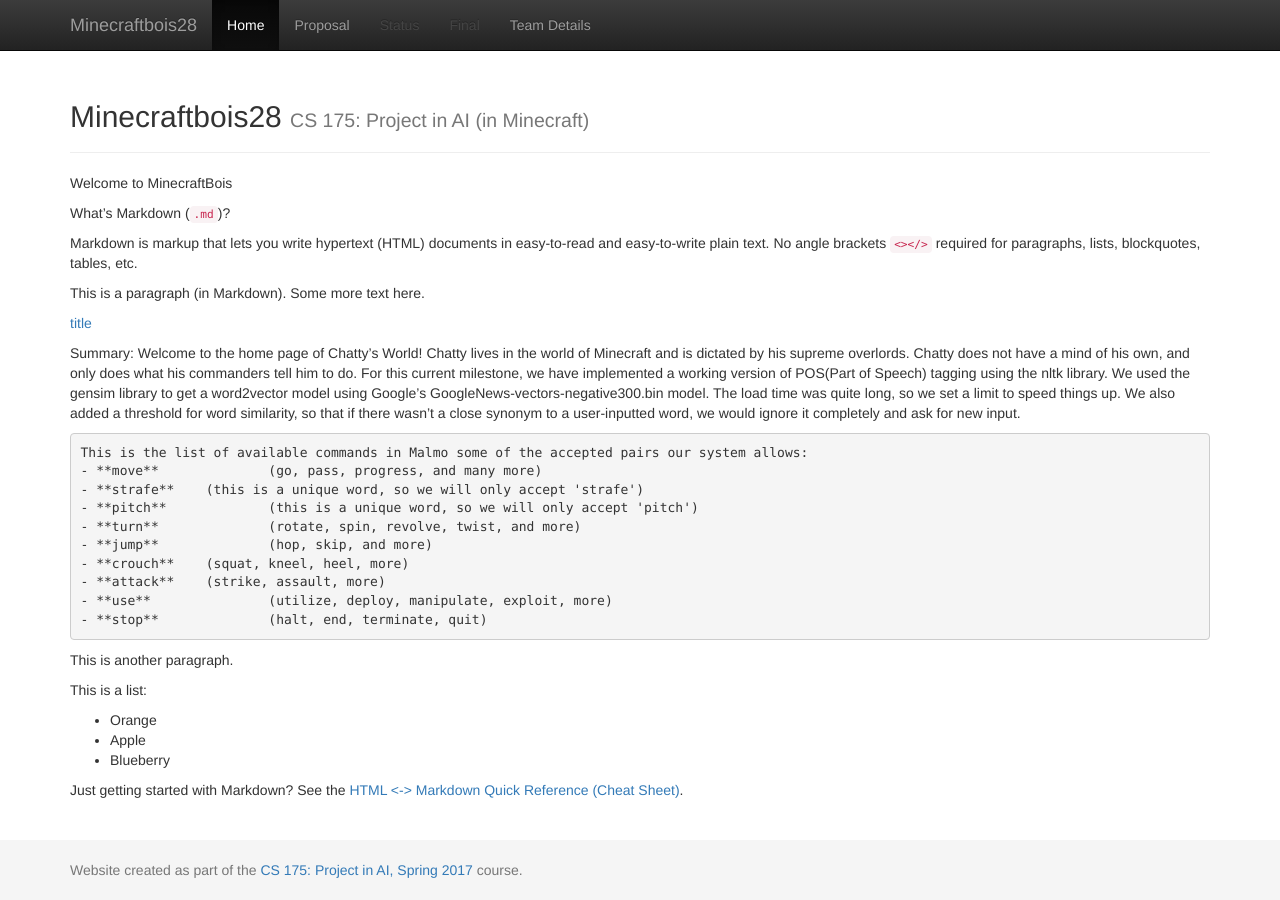
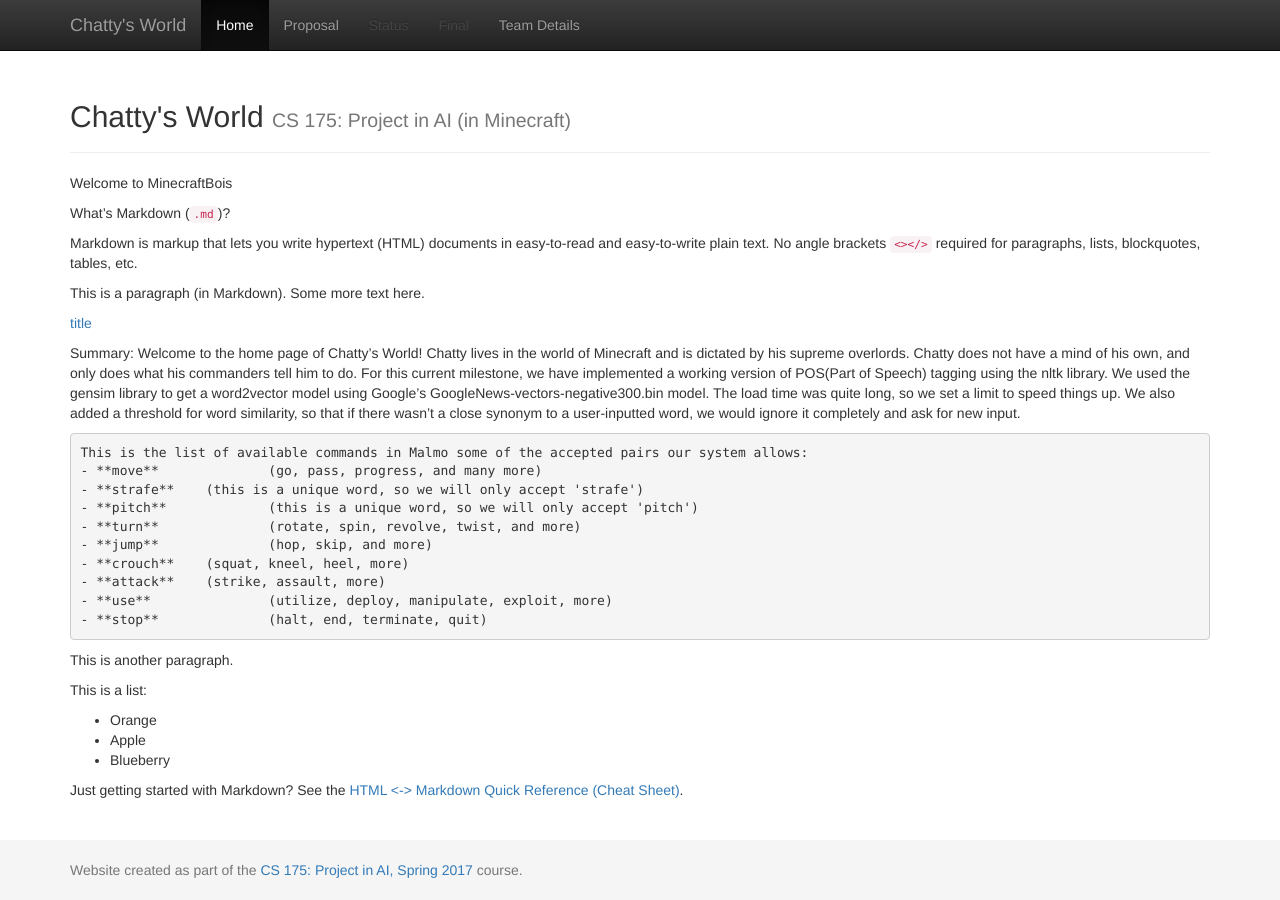
Before and after one commit to paulan94/Chattys-World, a Jekyll site: the page built from docs/index.md, in a window 1280 px wide. Built offline with Jekyll 4.4.1, drawn with Linux system fonts in a browser that asks for light colours.

Commit message:
added title

```diff
--- a/docs/_config.yml
+++ b/docs/_config.yml
@@ -1,7 +1,7 @@
 ###########
 # site.title
 
-title:    'Minecraftbois28'
+title:    "Chatty's World"
 subtitle: 'CS 175: Project in AI (in Minecraft)'
 
 
```
